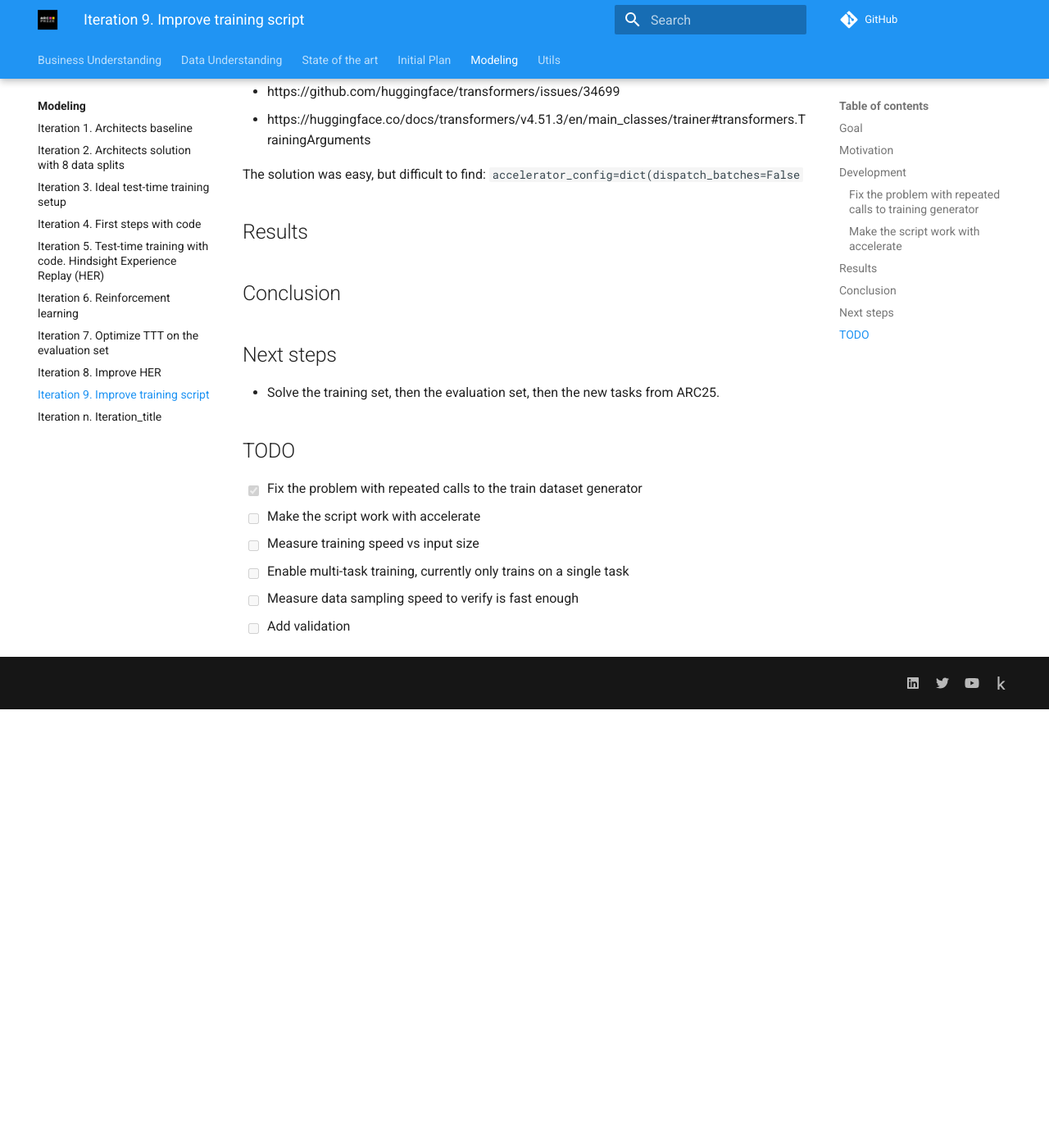
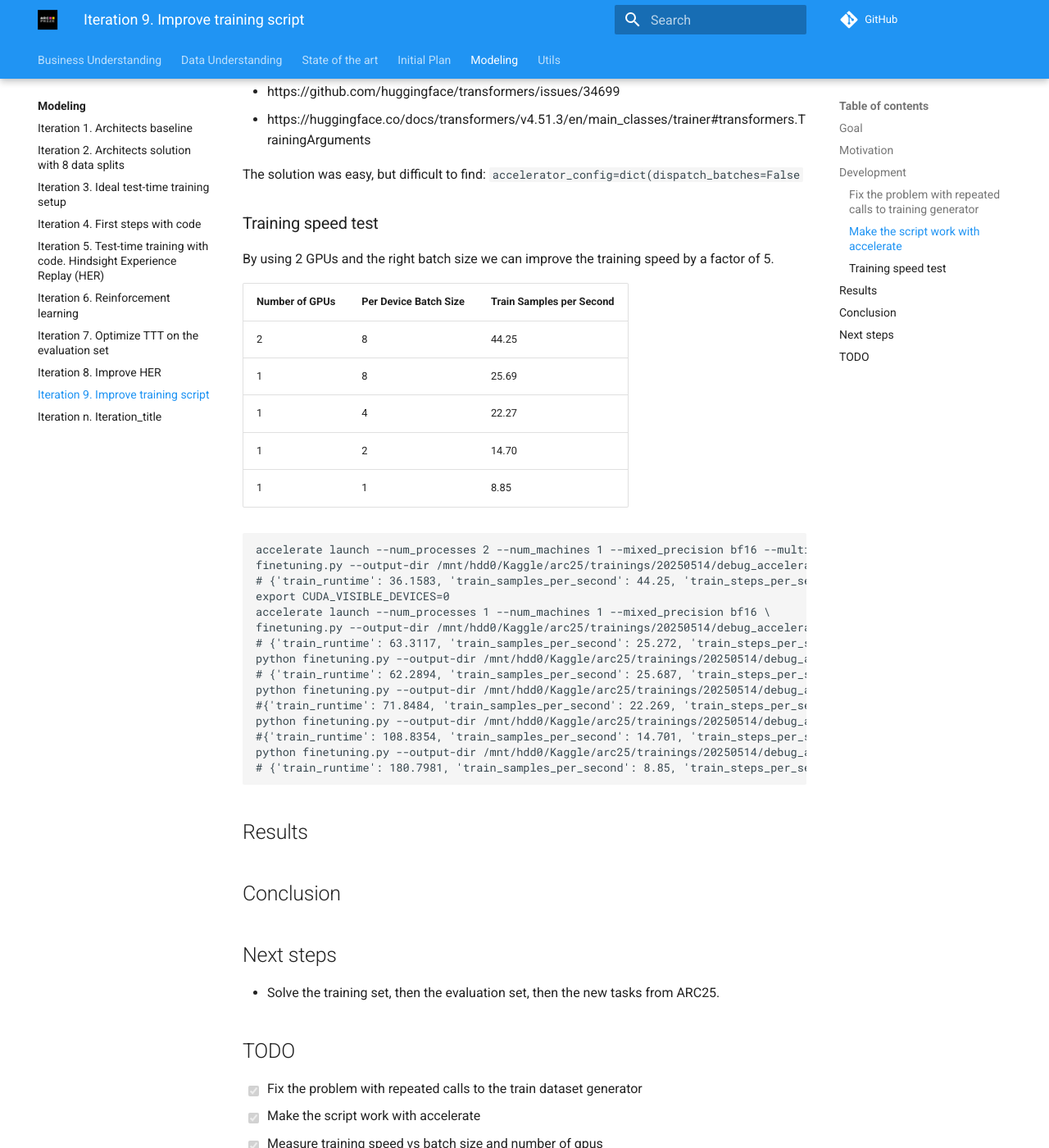
Before and after one commit to ironbar/arc25, an MkDocs documentation site: the page built from docs/modeling/Iteration_09_improve_training_script.md, in a window 1280 px wide and 1400 px high, scrolled down 1109 px. Shown: the whole window at 82% size. Built offline with MkDocs 1.6.1 and Material for MkDocs 9.7.7, drawn with Linux system fonts in a browser that asks for light colours; comment, search, counter and statistics services are not loaded; before the commit the page ends 1974 px from its top, so only the background shows below that.

Commit message:
feat: add training speed test and update TODO list for performance measurement

````diff
--- a/docs/modeling/Iteration_09_improve_training_script.md
+++ b/docs/modeling/Iteration_09_improve_training_script.md
@@ -45,6 +45,36 @@ had a `dispatch_batches=False` parameter that now is missing.
 
 The solution was easy, but difficult to find: `accelerator_config=dict(dispatch_batches=False`
 
+### Training speed test
+
+By using 2 GPUs and the right batch size we can improve the training speed by a factor of 5.
+
+| Number of GPUs | Per Device Batch Size | Train Samples per Second |
+|----------------|------------------------|---------------------------|
+| 2              | 8                      | 44.25                     |
+| 1              | 8                      | 25.69                     |
+| 1              | 4                      | 22.27                     |
+| 1              | 2                      | 14.70                     |
+| 1              | 1                      | 8.85                      |
+
+```bash
+accelerate launch --num_processes 2 --num_machines 1 --mixed_precision bf16 --multi_gpu \
+finetuning.py --output-dir /mnt/hdd0/Kaggle/arc25/trainings/20250514/debug_accelerate --device-map None --random-seed 5 --max-steps 100 --n-gpus 2 --per-device-train-batch-size 8 --batch-size 16 --max-seq-len 512 --no-log-to-wandb --no-resume-from-checkpoint --save-steps 100
+# {'train_runtime': 36.1583, 'train_samples_per_second': 44.25, 'train_steps_per_second': 2.766, 'train_loss': 0.2923687481880188, 'epoch': 1.0}
+export CUDA_VISIBLE_DEVICES=0
+accelerate launch --num_processes 1 --num_machines 1 --mixed_precision bf16 \
+finetuning.py --output-dir /mnt/hdd0/Kaggle/arc25/trainings/20250514/debug_accelerate --device-map None --random-seed 5 --max-steps 100 --n-gpus 1 --per-device-train-batch-size 8 --batch-size 16 --max-seq-len 512 --no-log-to-wandb --no-resume-from-checkpoint --save-steps 100
+# {'train_runtime': 63.3117, 'train_samples_per_second': 25.272, 'train_steps_per_second': 1.579, 'train_loss': 0.2931043267250061, 'epoch': 1.0}
+python finetuning.py --output-dir /mnt/hdd0/Kaggle/arc25/trainings/20250514/debug_accelerate --device-map None --random-seed 5 --max-steps 100 --n-gpus 1 --per-device-train-batch-size 8 --batch-size 16 --max-seq-len 512 --no-log-to-wandb --no-resume-from-checkpoint --save-steps 100
+# {'train_runtime': 62.2894, 'train_samples_per_second': 25.687, 'train_steps_per_second': 1.605, 'train_loss': 0.29407034754753114, 'epoch': 1.0}
+python finetuning.py --output-dir /mnt/hdd0/Kaggle/arc25/trainings/20250514/debug_accelerate --device-map None --random-seed 5 --max-steps 100 --n-gpus 1 --per-device-train-batch-size 4 --batch-size 16 --max-seq-len 512 --no-log-to-wandb --no-resume-from-checkpoint --save-steps 100
+#{'train_runtime': 71.8484, 'train_samples_per_second': 22.269, 'train_steps_per_second': 1.392, 'train_loss': 0.29404119253158567, 'epoch': 1.0}
+python finetuning.py --output-dir /mnt/hdd0/Kaggle/arc25/trainings/20250514/debug_accelerate --device-map None --random-seed 5 --max-steps 100 --n-gpus 1 --per-device-train-batch-size 2 --batch-size 16 --max-seq-len 512 --no-log-to-wandb --no-resume-from-checkpoint --save-steps 100
+#{'train_runtime': 108.8354, 'train_samples_per_second': 14.701, 'train_steps_per_second': 0.919, 'train_loss': 0.29236586928367614, 'epoch': 1.0}
+python finetuning.py --output-dir /mnt/hdd0/Kaggle/arc25/trainings/20250514/debug_accelerate --device-map None --random-seed 5 --max-steps 100 --n-gpus 1 --per-device-train-batch-size 1 --batch-size 16 --max-seq-len 512 --no-log-to-wandb --no-resume-from-checkpoint --save-steps 100
+# {'train_runtime': 180.7981, 'train_samples_per_second': 8.85, 'train_steps_per_second': 0.553, 'train_loss': 0.29323326468467714, 'epoch': 1.0}
+```
+
 ## Results
 
 ## Conclusion
@@ -56,7 +86,8 @@ The solution was easy, but difficult to find: `accelerator_config=dict(dispatch_
 ## TODO
 
 - [x] Fix the problem with repeated calls to the train dataset generator
-- [ ] Make the script work with accelerate
+- [x] Make the script work with accelerate
+- [x] Measure training speed vs batch size and number of gpus
 - [ ] Measure training speed vs input size
 - [ ] Enable multi-task training, currently only trains on a single task
 - [ ] Measure data sampling speed to verify is fast enough
````
